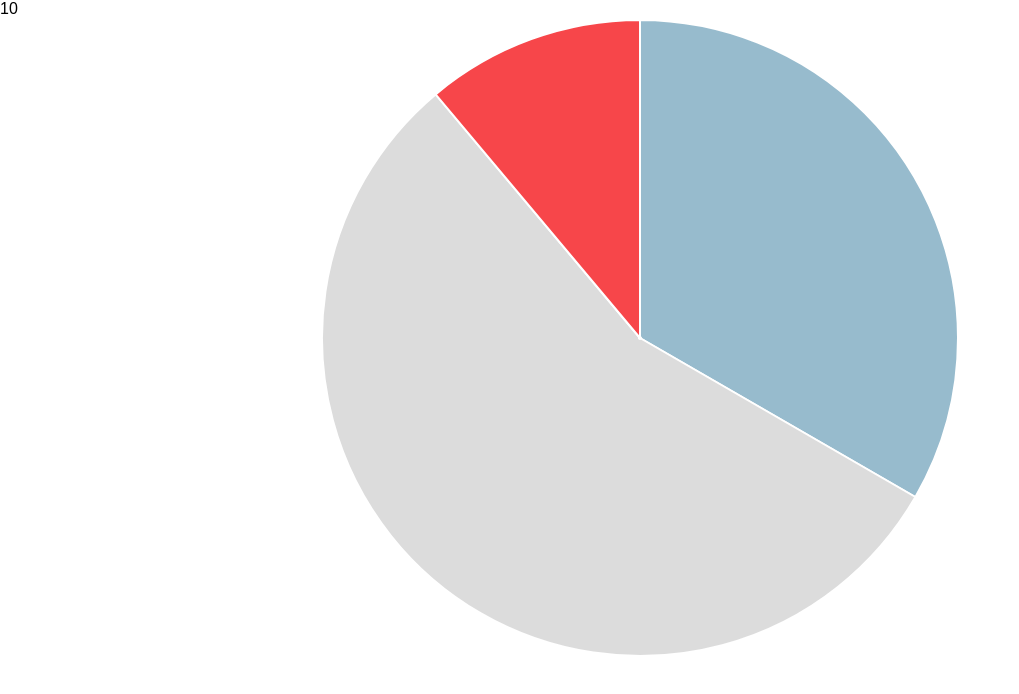
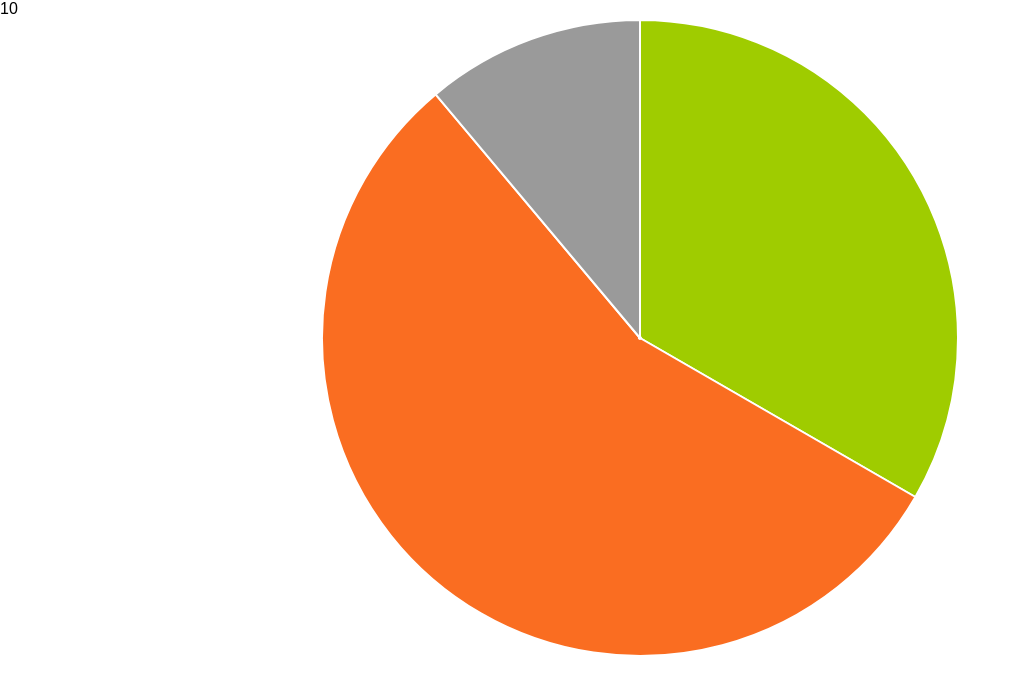
Before and after one commit to WilliamJohnsonJr/angular-chart-fun, a website with bundled scripts: page app/index.html in a window 1280 px wide. Shown: the whole page, without its empty margins (0-1019 px from the left). Built offline with nearby package versions, Linux system fonts and the light colour scheme; some packages are replaced by stand-ins of ours; files whose address does not match are found by name.

Commit message:
Dug through angular-chart.js and discovered that getColor is not called around line 240 on an rgb color that is passed through. Hex colors are converted properly because getColor is called on them, and they are then processed appropriately

```diff
--- a/app/index.html
+++ b/app/index.html
@@ -10,7 +10,7 @@
   <body ng-app="app">
   {{5+5}}
     <div ng-controller="MainController">
-      <canvas id="pie" class="chart chart-pie" chart-data="data" chart-labels="labels">
+      <canvas id="pie" class="chart chart-pie" chart-data="data" chart-labels="labels" chart-colors="colorTest">
       </canvas>
     </div>
     <script src="js/bundle.js"></script>
--- a/src/js/angular-chart.js
+++ b/src/js/angular-chart.js
@@ -221,10 +221,12 @@
     }
 
     function getColors (type, scope) {
+      console.log(scope.chartColors);
       var colors = angular.copy(scope.chartColors ||
         ChartJs.getOptions(type).chartColors ||
         Chart.defaults.global.colors
       );
+      console.log (colors);
       var notEnoughColors = colors.length < scope.chartData.length;
       while (colors.length < scope.chartData.length) {
         colors.push(scope.chartGetColor());
@@ -236,6 +238,10 @@
     }
 
     function convertColor (color) {
+      console.log(color);
+      // console.log(color.substr(1));
+      // console.log(hexToRgb(color.substr(1)));
+      // console.log(getColor(hexToRgb(color.substr(1))));
       if (typeof color === 'object' && color !== null) return color;
       if (typeof color === 'string' && color[0] === '#') return getColor(hexToRgb(color.substr(1)));
       return getRandomColor();
@@ -272,7 +278,6 @@
         r = (bigint >> 16) & 255,
         g = (bigint >> 8) & 255,
         b = bigint & 255;
-
       return [r, g, b];
     }
 
--- a/src/js/main.js
+++ b/src/js/main.js
@@ -7,7 +7,32 @@ angular.module('app',['chart.js'])
 
   // this is the only way it works
   $scope.colors = ["#9FCC00","#FA6D21","#9a9a9a","#E9B145","#62A073","#FA605D"];
-
+  $scope.colorTest = [
+  {
+    backgroundColor: "rgba(159,204,0,0.2)",
+    borderColor: "rgba(159,204,0,1)",
+    pointBackgroundColor: "rgba(159,204,0,1)",
+    pointBorderColor: "#fff",
+    pointHoverBackgroundColor: "rgba(159,204,0,0.8)",
+    pointHoverBorderColor: "rgba(159,204,0,1)"
+  },
+  {
+    backgroundColor: "rgba(250,109,33,0.2)",
+    borderColor: "rgba(250,109,33,1)",
+    pointBackgroundColor: "rgba(250,109,33,1)",
+    pointBorderColor: "#fff",
+    pointHoverBackgroundColor: "rgba(250,109,33,0.8)",
+    pointHoverBorderColor: "rgba(250,109,33,1)"
+  },
+  {
+    backgroundColor: "rgba(154,154,154,0.2)",
+    borderColor: "rgba(154,154,154,1)",
+    pointBackgroundColor: "rgba(154,154,154,1)",
+    pointBorderColor: "#fff",
+    pointHoverBackgroundColor: "rgba(154,154,154,0.8)",
+    pointHoverBorderColor: "rgba(154,154,154,1)"
+  }
+  ];
   //no longer black, but colours change on every refresh, so this seems ignored
   //chart.js docs seemed to indicate this uses a color array, but only hex notation seems to work here. What about specifying specific rgba colours?
   $scope.arrayColors = [
```
